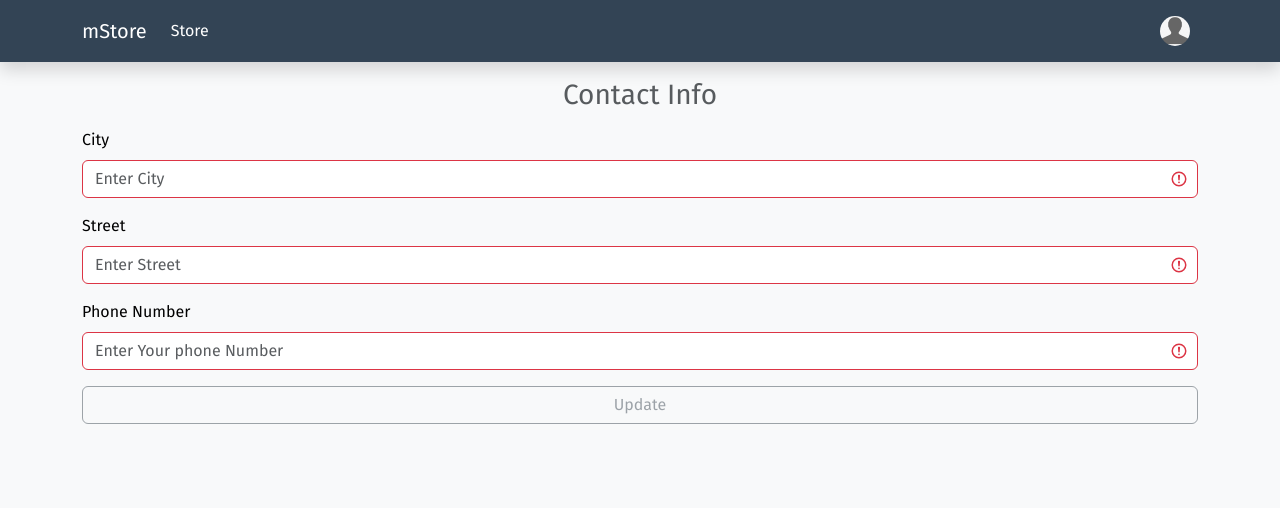
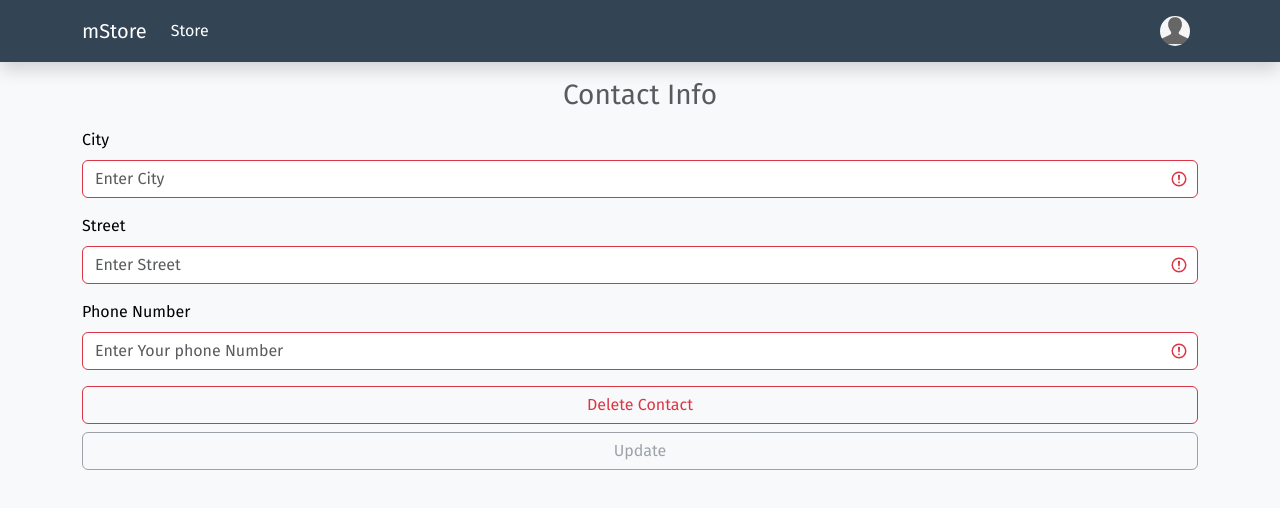
Before and after one commit to MahmoudAlsaht/rayan.market, a React (Vite) app: page /account/profile/1/contact-info/new-contact in a window 1280 px wide. Shown: the top 508 px of the page. Built offline with nearby package versions, Linux system fonts and the light colour scheme; no server answers; the database is empty.

Commit message:
add a delete option to the contact info

```diff
--- a/src/components/forms/ContactInfoForm.tsx
+++ b/src/components/forms/ContactInfoForm.tsx
@@ -1,24 +1,25 @@
 import { ChangeEvent, FormEvent, useRef, useState } from 'react';
 import { Container, Form } from 'react-bootstrap';
 import {
+	TContactInfo,
 	createNewContactInfo,
+	deleteContact,
 	updateUserContactInfo,
 } from '../../controllers/contact';
 import ErrorComponent, { IError } from '../Error';
 import LoadingButton from '../LoadingButton';
-import { DocumentData } from 'firebase/firestore';
 import { useParams, useNavigate } from 'react-router-dom';
 
 function ContactInfoForm({
-	isLoading,
-	setIsLoading,
 	contact,
 }: {
-	contact: DocumentData | undefined;
-	isLoading: boolean;
-	setIsLoading: (status: boolean) => void;
+	contact: TContactInfo | null;
 }) {
 	const [validated, setValidated] = useState(false);
+	const [isLoading, setIsLoading] = useState(false);
+	const [isDeleteLoading, setIsDeleteLoading] =
+		useState(false);
+
 	const [error, setError] = useState<IError>({
 		status: null,
 		message: '',
@@ -103,6 +104,20 @@ function ContactInfoForm({
 		}
 	};
 
+	const handleDelete = async () => {
+		try {
+			setIsDeleteLoading(true);
+			await deleteContact(
+				profileId as string,
+				contact?.id as string,
+			);
+			setIsDeleteLoading(false);
+			navigate(-1);
+		} catch (e) {
+			setIsDeleteLoading(false);
+		}
+	};
+
 	return (
 		<Container>
 			<Form
@@ -164,6 +179,14 @@ function ContactInfoForm({
 
 				<Form.Group className='mb-3'>
 					<LoadingButton
+						type='button'
+						body='Delete Contact'
+						variant='danger'
+						className='mb-2'
+						isLoading={isDeleteLoading}
+						handleClick={handleDelete}
+					/>
+					<LoadingButton
 						type='submit'
 						body='Update'
 						variant='primary'
--- a/src/controllers/contact.ts
+++ b/src/controllers/contact.ts
@@ -2,6 +2,8 @@ import { arrayUnion } from 'firebase/firestore';
 import addData from '../firebase/firestore/addData';
 import getData from '../firebase/firestore/getData';
 import updateDocs from '../firebase/firestore/updateDoc';
+import { TProfile } from '../app/auth/profile';
+import destroyDoc from '../firebase/firestore/deleteDoc';
 
 export type Address = {
 	city: string;
@@ -30,12 +32,20 @@ export const getContactsData = async (profileId: string) => {
 			contacts.push(contactInfo?.data);
 		}
 
-	return contacts;
+	return contacts as any;
 };
 
 export const getContactData = async (contactId: string) => {
-	const contact = await getData('contacts', 'id', contactId);
-	return contact?.data;
+	try {
+		const contact = await getData(
+			'contacts',
+			'id',
+			contactId,
+		);
+		return contact?.data as any;
+	} catch (e) {
+		console.error(e);
+	}
 };
 
 export const createNewContactInfo = async (
@@ -87,3 +97,27 @@ export const updateUserContactInfo = async ({
 		);
 	}
 };
+
+export const deleteContact = async (
+	profileId: string,
+	contactId: string,
+) => {
+	try {
+		const { data, docId } = (await getData(
+			'profiles',
+			'id',
+			profileId,
+		)) as { data: TProfile; docId: string };
+		const profileContacts = data?.contacts.filter(
+			(contact) => contact !== contactId,
+		);
+		await updateDocs('profiles', docId, {
+			contacts: profileContacts,
+		});
+		await destroyDoc('contacts', contactId);
+		return contactId;
+	} catch (e: any) {
+		console.error(e);
+		// throw new Error('Cannot delete contact');
+	}
+};
--- a/src/routes/account/ContactInfo.tsx
+++ b/src/routes/account/ContactInfo.tsx
@@ -1,12 +1,14 @@
 import { useParams } from 'react-router-dom';
 import { useAppDispatch, useAppSelector } from '../../app/hooks';
 import { TProfile } from '../../app/auth/profile';
-import { getContactsData } from '../../controllers/contact';
+import {
+	TContactInfo,
+	getContactsData,
+} from '../../controllers/contact';
 import { useEffect, useState } from 'react';
 import { fetchProfile } from '../../controllers/profile';
 import Widget from '../../components/dashboardComponents/Widget';
 import { Col, Container, Row } from 'react-bootstrap';
-import { DocumentData } from 'firebase/firestore';
 import { BsPlus } from 'react-icons/bs';
 
 function ContactInfo() {
@@ -15,8 +17,9 @@ function ContactInfo() {
 	const profile: TProfile | null = useAppSelector(
 		(state) => state.profile,
 	);
-	const [contactInfo, setContactInfo] =
-		useState<(DocumentData | undefined)[]>();
+	const [contactInfo, setContactInfo] = useState<
+		TContactInfo[] | null
+	>(null);
 
 	useEffect(() => {
 		dispatch(fetchProfile(profileId as string));
@@ -32,7 +35,6 @@ function ContactInfo() {
 	return (
 		<Container>
 			<Row>
-				// TODO: Add Remove Contact Feature
 				{contactInfo?.map((contact, index) => (
 					<Col
 						xs={12}
--- a/src/routes/account/ShowContactInfo.tsx
+++ b/src/routes/account/ShowContactInfo.tsx
@@ -1,15 +1,16 @@
 import { useParams } from 'react-router-dom';
 import ContactInfoForm from '../../components/forms/ContactInfoForm';
 import { useEffect, useState } from 'react';
-import { getContactData } from '../../controllers/contact';
-import { DocumentData } from 'firebase/firestore';
+import {
+	TContactInfo,
+	getContactData,
+} from '../../controllers/contact';
 
 function ShowContactInfo() {
 	const { contactId } = useParams();
-	const [isLoading, setIsLoading] = useState(false);
-	const [contact, setContact] = useState<
-		DocumentData | undefined
-	>();
+	const [contact, setContact] = useState<TContactInfo | null>(
+		null,
+	);
 
 	useEffect(() => {
 		const getContact = async () => {
@@ -23,11 +24,7 @@ function ShowContactInfo() {
 
 	return (
 		<div>
-			<ContactInfoForm
-				isLoading={isLoading}
-				setIsLoading={setIsLoading}
-				contact={contact}
-			/>
+			<ContactInfoForm contact={contact} />
 		</div>
 	);
 }
```
